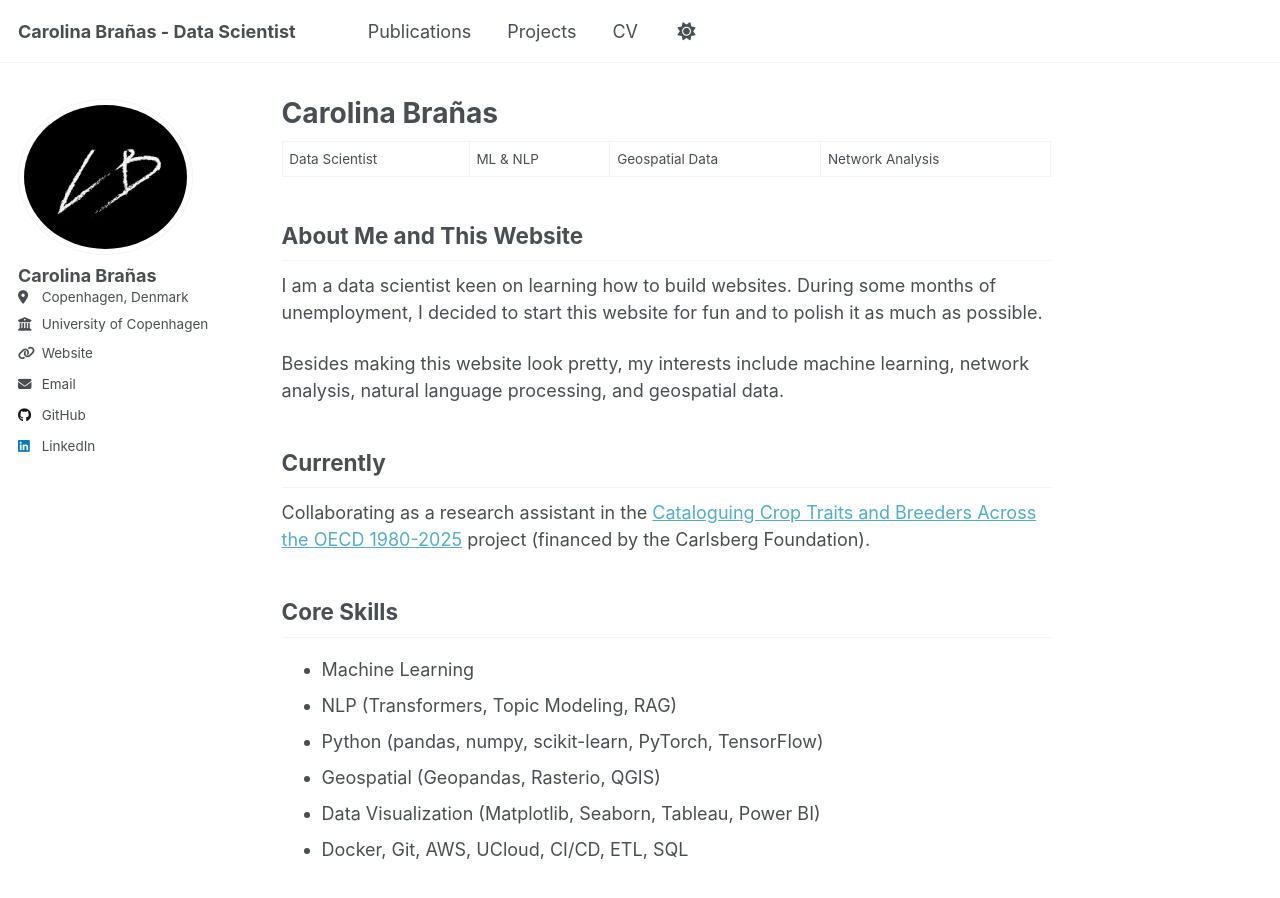
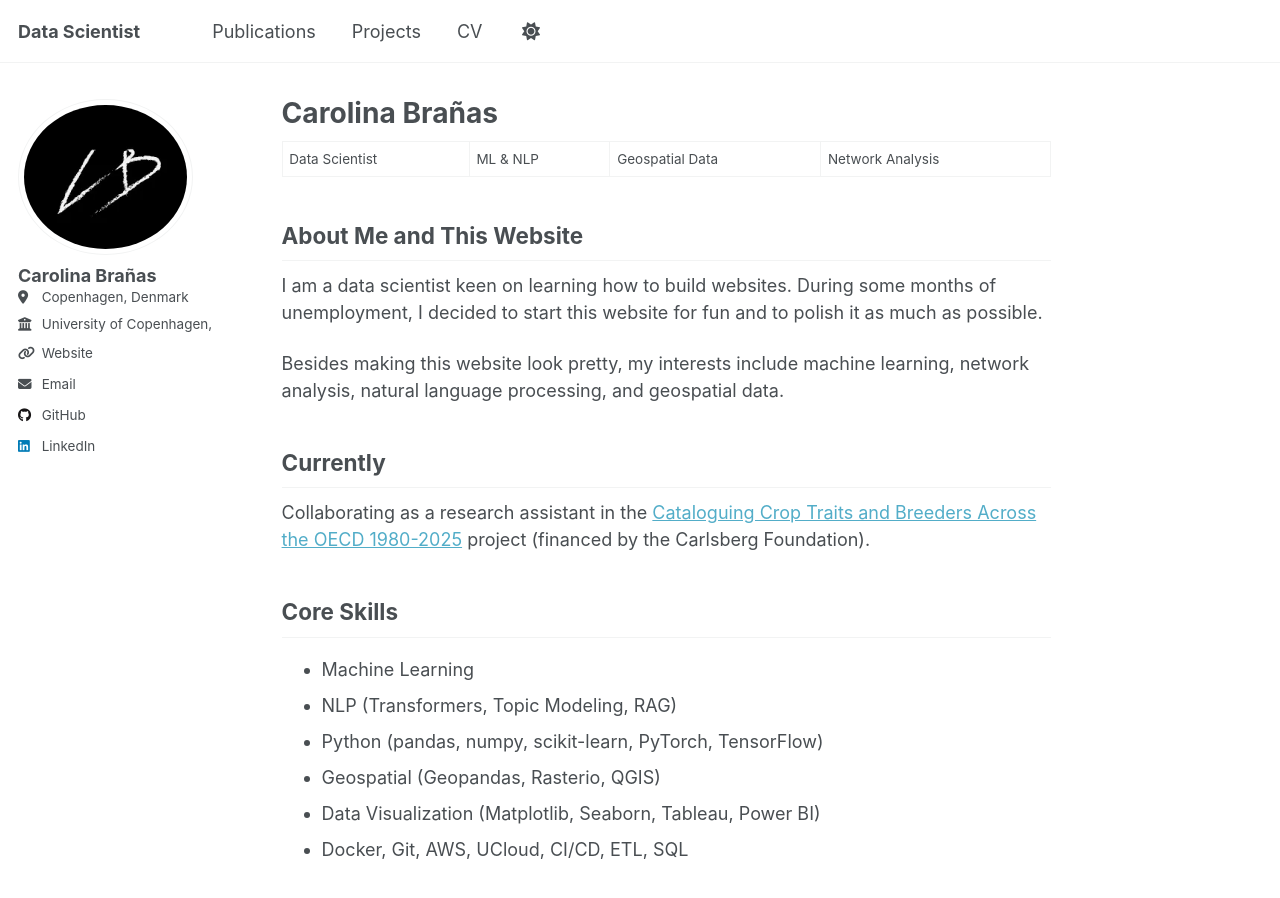
Before and after one commit to carobs9/carobs9.github.io, a Jekyll site: the page built from _pages/about.md, in a window 1280 px wide and 900 px high. Built offline with Jekyll 4.4.1, drawn with Linux system fonts in a browser that asks for light colours; a script that is not in the unit is left out.

Commit message:
Update site title and author employer details for clarity

```diff
--- a/_config.yml
+++ b/_config.yml
@@ -9,10 +9,10 @@
 # Basic Site Settings
 locale                   : "en-US"
 site_theme               : "default" # Currently available options are "default", "air"
-title                    : "Carolina Brañas - Data Scientist"
+title                    : "Data Scientist"
 title_separator          : "-"
 name                     : &name "Carolina Brañas"
-description              : &description "Carolina Brañas's data science portfolio"
+description              : &description "Portfolio"
 url                      : https://carobs9.github.io # Base URL for the site
                                                            # or if you already have some other page hosted on Github then use "https://[your GitHub username].github.io/[Your Repo Name]"
 baseurl                  : "" # the subpath of your site, e.g. "/blog"
@@ -28,7 +28,7 @@
   # pronouns       : "she/her"
   # bio              : "Data Scientist; interests in networks, geospatial data, and applied ML."
   location         : "Copenhagen, Denmark"
-  employer         : "University of Copenhagen"
+  employer         : "University of Copenhagen, Department of Economics. Øster Farimagsgade 5, building 26, 1353 Copenhagen"
   uri              : https://carobs9.github.io
   email            : "carobrasor@gmail.com"
 
```
